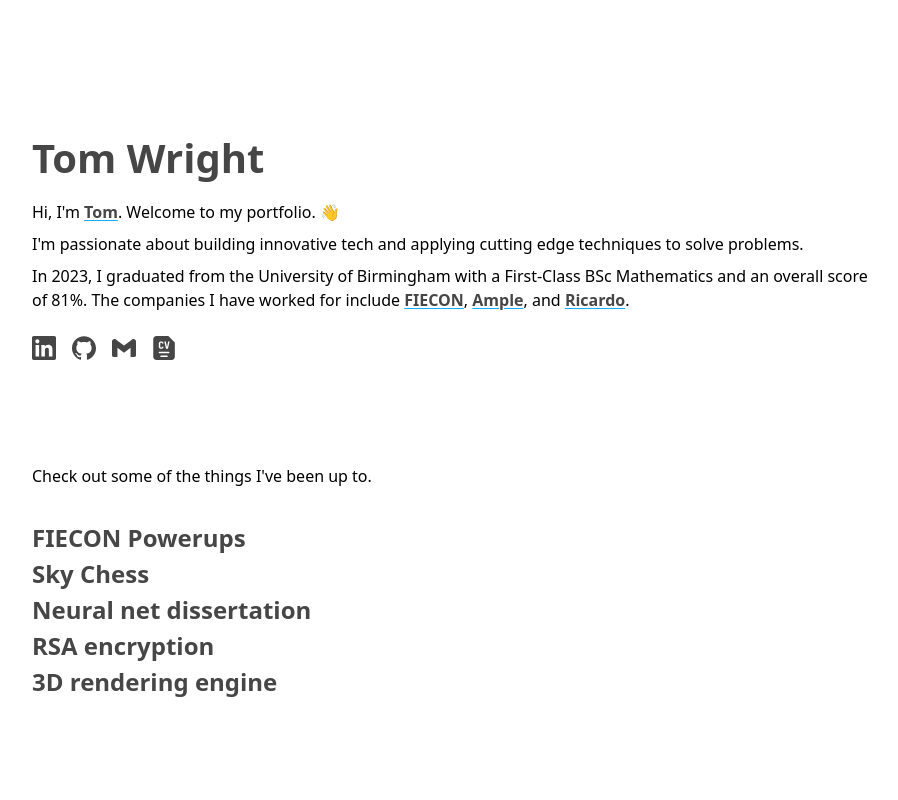
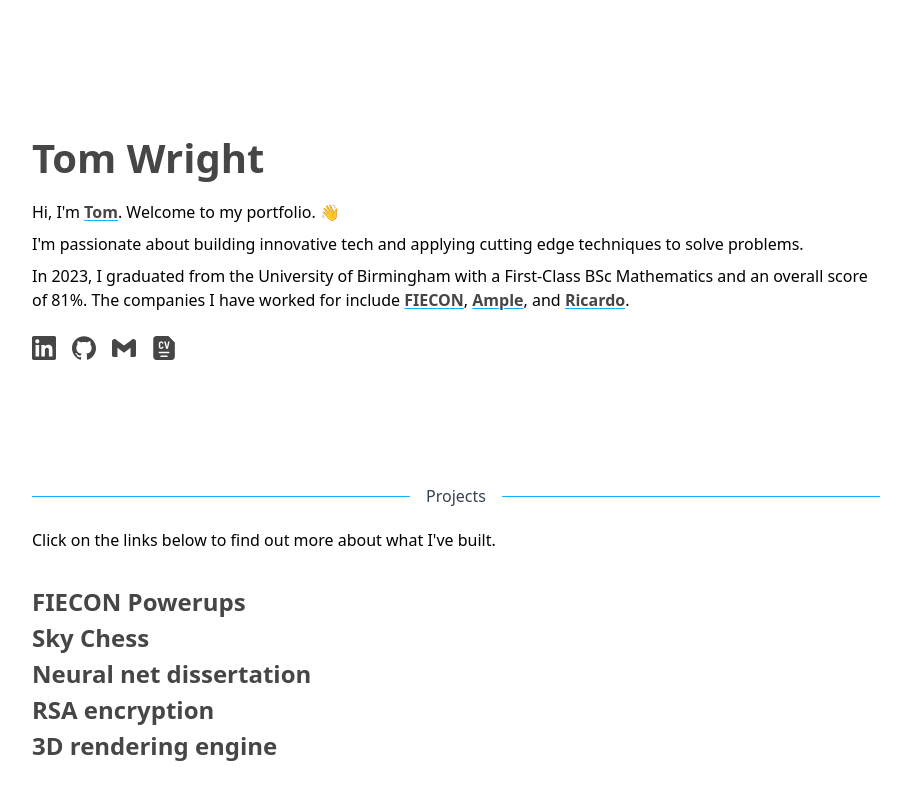
Before and after one commit to wrightom/toms-portfolio, a React (Vite) app: page / in a window 1280 px wide. Shown: the top 800 px of the page, without its empty margins (184-1082 px from the left). Built offline with nearby package versions, Linux system fonts and the light colour scheme.

Commit message:
Added projects line break and improved description.

```diff
--- a/src/App.tsx
+++ b/src/App.tsx
@@ -52,6 +52,7 @@
     }, activationDuration); // 300ms - adjust to match your CSS transition
   }
 
+  // isMobile: On mobile, touch triggers mouseEnter and click
   const handleMouseEnter = () => { if (!isMobile) activate() };
   const handleMouseLeave = () => { if (!isMobile) setActive(false) };
 
@@ -151,8 +152,14 @@
         </p>
       </div>
       <LinkIcons className="mt-3" />
-
-      <p className="projects-title mt-20">Check out some of the things I've been up to.</p>
+      <div className="projects-title mt-20">
+      <div className="relative flex py-5 items-center">
+        <div className="flex-grow border-t border-[var(--theme-blue)]"></div>
+        <span className="flex-shrink mx-4 text-gray-700">Projects</span>
+        <div className="flex-grow border-t border-[var(--theme-blue)]"></div>
+      </div>
+        <p>Click on the links below to find out more about what I've built.</p>
+      </div>
 
       <div className="projects-container flex flex-col gap-0 mt-5">
         {projects.map((project: ProjectData, index: number) => (
```
